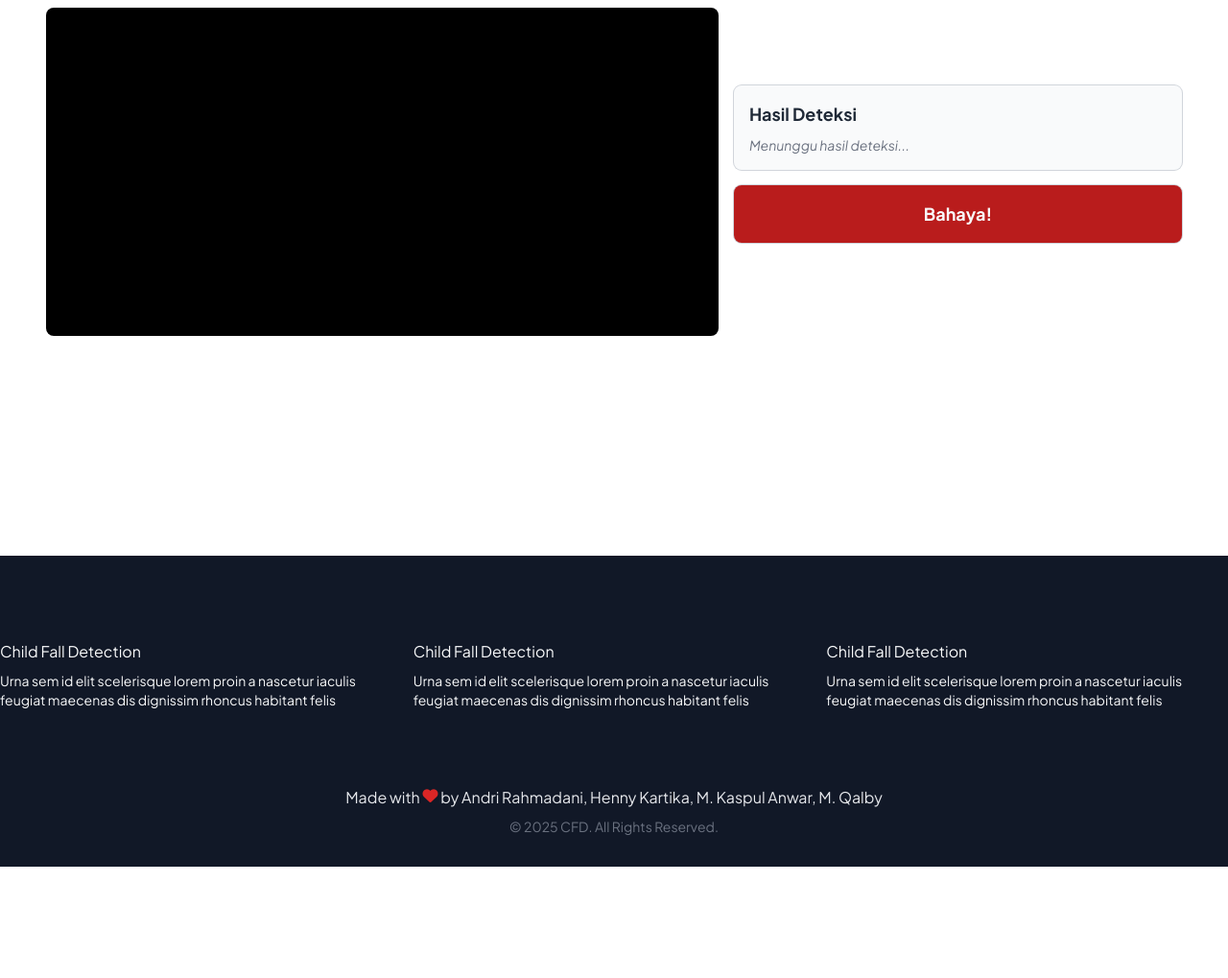
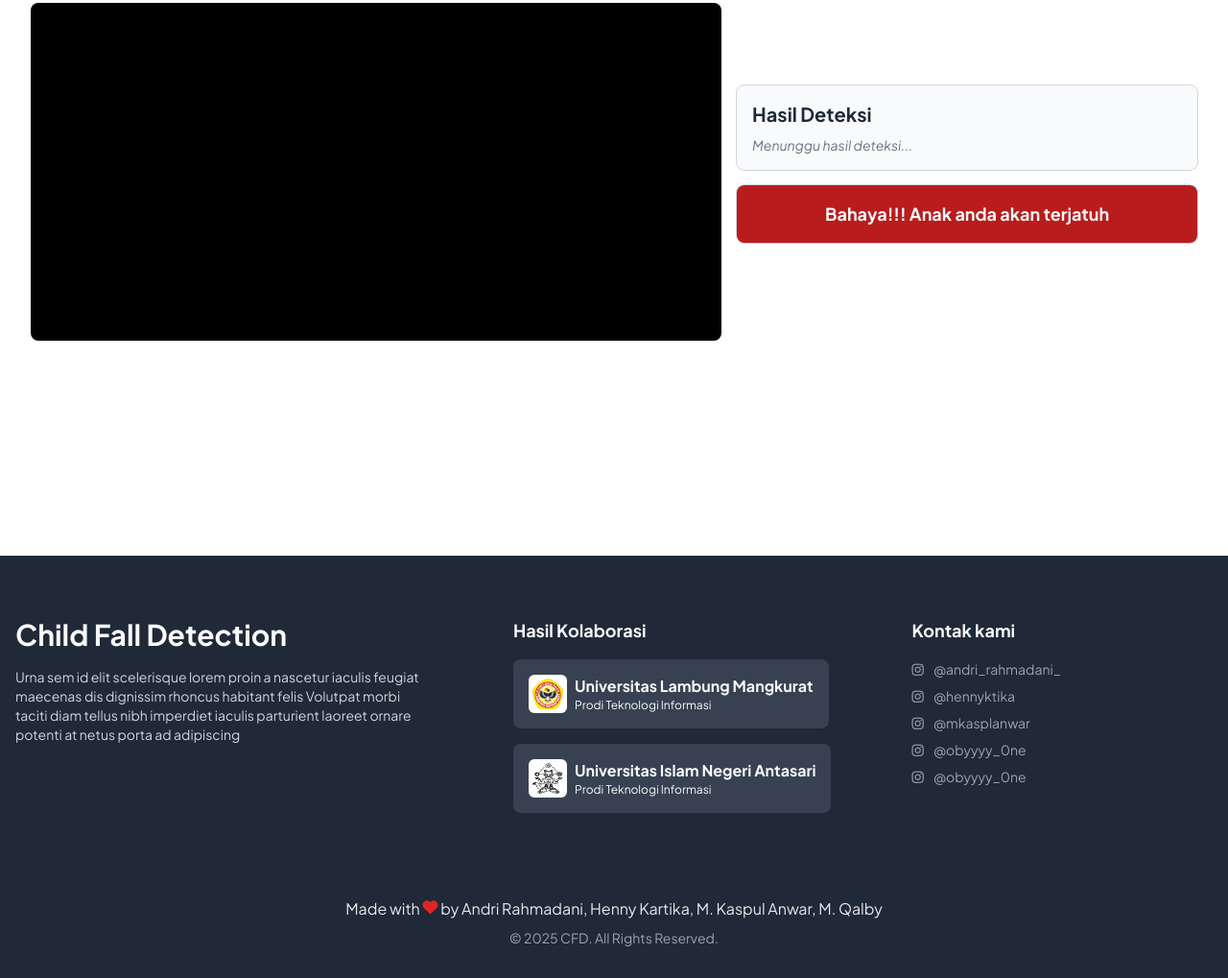
Before and after one commit to AndriRahmadani12/child-fall-detection-system-iot-deeplearning, a website: page src/index.html in a window 1280 px wide. Shown: the part 245-1264 px from the top of the page at 96% size. Before the commit the page ends 1148 px from the top, so only its background shows below. Drawn offline with Linux system fonts and the light colour scheme.

Commit message:
frontend init

```diff
--- a/src/index.html
+++ b/src/index.html
@@ -41,7 +41,7 @@
 
         <!-- Main -->
         <section class="mt-4 md:mt-6 bg-white dark:bg-gray-900">
-            <div class="flex flex-col lg:flex-row items-center justify-center min-h-screen p-4 mx-8">
+            <div class="flex flex-col lg:flex-row items-center justify-center min-h-screen py-4 mx-2 lg:mx-8">
                 <!-- Video Stream -->
                 <div class="px-2 w-full lg:w-3/5 bg-black rounded-lg overflow-hidden">
                     <video id="video-stream" class="w-full h-auto"></video>
@@ -50,7 +50,7 @@
                 <!-- Hasil Deteksi -->
                 <div class="w-full lg:w-2/5 mt-4 lg:mt-0 lg:ml-4 flex flex-col items-center">
                     <div class="w-full p-4 bg-gray-50 dark:bg-gray-800 rounded-lg ring-1 ring-gray-300 dark:ring-0">
-                        <h2 class="text-lg font-bold text-gray-800 dark:text-white">Hasil Deteksi</h2>
+                        <h2 class="text-xl font-bold text-gray-800 dark:text-white">Hasil Deteksi</h2>
                         <div id="detection-result" class="mt-2 text-gray-700">
                             <!-- Hasil deteksi dari API akan dimasukkan di sini -->
                             <p class="text-sm italic text-gray-500">Menunggu hasil deteksi...</p>
@@ -58,31 +58,63 @@
                     </div>
 
                     <div class="w-full p-4 mt-2 md:m-4 bg-red-700 dark:bg-red-800 rounded-lg ring-1 ring-gray-300 dark:ring-0">
-                        <h1 class="text-lg font-bold text-gray-50 text-center">Bahaya!</h1>
+                        <h1 class="text-lg font-bold text-gray-50 text-center">Bahaya!!! Anak anda akan terjatuh</h1>
                     </div>
                 </div>
             </div>
         </section>
 
         <!-- Footer -->
-        <footer class="bg-gray-900 py-4">
-            <div class="container grid grid-cols-1 lg:grid-cols-3 gap-3 mx-auto my-8 py-8 text-gray-50">
-                <div class="">
-                    <h1 class="py-2">Child Fall Detection</h1>
-                    <p class="text-sm">Urna sem id elit scelerisque lorem proin a nascetur iaculis feugiat maecenas dis dignissim rhoncus habitant felis</p>
+        <footer class="bg-gray-800 dark:bg-gray-900 py-4">
+            <div class="container flex flex-col lg:flex-row mx-auto px-4 my-6 py-4 text-gray-50">
+                <div class="w-full lg:w-5/12 mr-2 mb-6 lg:pr-20 text-center lg:text-left">
+                    <h1 class="py-2 text-3xl font-bold mb-2">Child Fall Detection</h1>
+                    <p class="text-sm text-gray-300">
+                        Urna sem id elit scelerisque lorem proin a nascetur iaculis feugiat maecenas dis dignissim rhoncus habitant felis Volutpat morbi taciti diam tellus nibh imperdiet iaculis parturient laoreet ornare potenti at netus porta ad
+                        adipiscing
+                    </p>
                 </div>
-                <div class="">
-                    <h1 class="py-2">Child Fall Detection</h1>
-                    <p class="text-sm">Urna sem id elit scelerisque lorem proin a nascetur iaculis feugiat maecenas dis dignissim rhoncus habitant felis</p>
+                <div class="w-full lg:w-4/12 mr-2 mb-6 text-center lg:text-left">
+                    <h1 class="py-2 text-lg font-bold mb-2">Hasil Kolaborasi</h1>
+                    <div class="container flex flex-col items-center lg:items-start">
+                        <div class="container bg-gray-700 dark:bg-gray-800 w-fit flex flex-row rounded-lg p-4 mb-4 items-center">
+                            <img src="./img/ulm.png" alt="ULM" class="w-10 h-10 p-1 mr-2 rounded-md bg-white" />
+                            <div>
+                                <h1 class="text-md font-bold">Universitas Lambung Mangkurat</h1>
+                                <p class="text-xs text-left">Prodi Teknologi Informasi</p>
+                            </div>
+                        </div>
+                        <div class="container bg-gray-700 dark:bg-gray-800 w-fit flex flex-row rounded-lg p-4 items-center">
+                            <img src="./img/ti.png" alt="ULM" class="w-10 h-10 p-1 mr-2 rounded-md bg-white" />
+                            <div>
+                                <h1 class="text-md font-bold">Universitas Islam Negeri Antasari</h1>
+                                <p class="text-xs text-left">Prodi Teknologi Informasi</p>
+                            </div>
+                        </div>
+                    </div>
                 </div>
-                <div class="">
-                    <h1 class="py-2">Child Fall Detection</h1>
-                    <p class="text-sm">Urna sem id elit scelerisque lorem proin a nascetur iaculis feugiat maecenas dis dignissim rhoncus habitant felis</p>
+                <div class="w-full lg:w-3/12 mr-2 text-center lg:text-left">
+                    <h1 class="py-2 text-lg font-bold mb-2">Kontak kami</h1>
+                    <p class="text-sm mb-2 text-gray-400">
+                        <a href="https://www.instagram.com/andri_rahmadani_/"><i class="fa-brands fa-instagram mr-2"></i> @andri_rahmadani_</a>
+                    </p>
+                    <p class="text-sm mb-2 text-gray-400">
+                        <a href=""><i class="fa-brands fa-instagram mr-2"></i> @hennyktika</a>
+                    </p>
+                    <p class="text-sm mb-2 text-gray-400">
+                        <a href=""><i class="fa-brands fa-instagram mr-2"></i> @mkasplanwar</a>
+                    </p>
+                    <p class="text-sm mb-2 text-gray-400">
+                        <a href=""><i class="fa-brands fa-instagram mr-2"></i> @obyyyy_0ne</a>
+                    </p>
+                    <p class="text-sm mb-2 text-gray-400">
+                        <a href="https://www.instagram.com/obyyyy_0ne/"><i class="fa-brands fa-instagram mr-2"></i> @obyyyy_0ne</a>
+                    </p>
                 </div>
             </div>
             <div class="container mx-auto my-4 lg:mt-12 text-center">
                 <p class="mt-2 text-gray-200 px-4 md:px-2">Made with <i class="fa-solid fa-heart text-red-600 animate-bounce"> </i> by Andri Rahmadani, Henny Kartika, M. Kaspul Anwar, M. Qalby</p>
-                <p class="text-sm mt-2 text-gray-500">&copy; 2025 CFD. All Rights Reserved.</p>
+                <p class="text-sm mt-2 text-gray-400">&copy; 2025 CFD. All Rights Reserved.</p>
             </div>
         </footer>
     </body>
--- a/src/script.js
+++ b/src/script.js
@@ -30,12 +30,12 @@ document.addEventListener("DOMContentLoaded", () => {
     const navbar = document.getElementById("navbar");
 
     window.addEventListener("scroll", function () {
-        if (window.scrollY > 50) {
-            navbar.classList.add("shadow-lg", "py-2"); // Tambahkan shadow besar dan kecilkan navbar
+        if (window.scrollY > 30) {
+            navbar.classList.add("shadow-xl", "py-2"); // Tambahkan shadow besar dan kecilkan navbar
             navbar.classList.remove("shadow-sm", "lg:py-6");
         } else if (window.scrollY === 0) {
             navbar.classList.add("lg:py-6");
-            navbar.classList.remove("shadow-md", "shadow-lg"); // Kembalikan ke ukuran awal
+            navbar.classList.remove("shadow-md", "shadow-xl"); // Kembalikan ke ukuran awal
         }
     });
 });
```
Also changed, not shown: src/img/ti.png (added), src/img/ulm.png (added), src/output.css.
